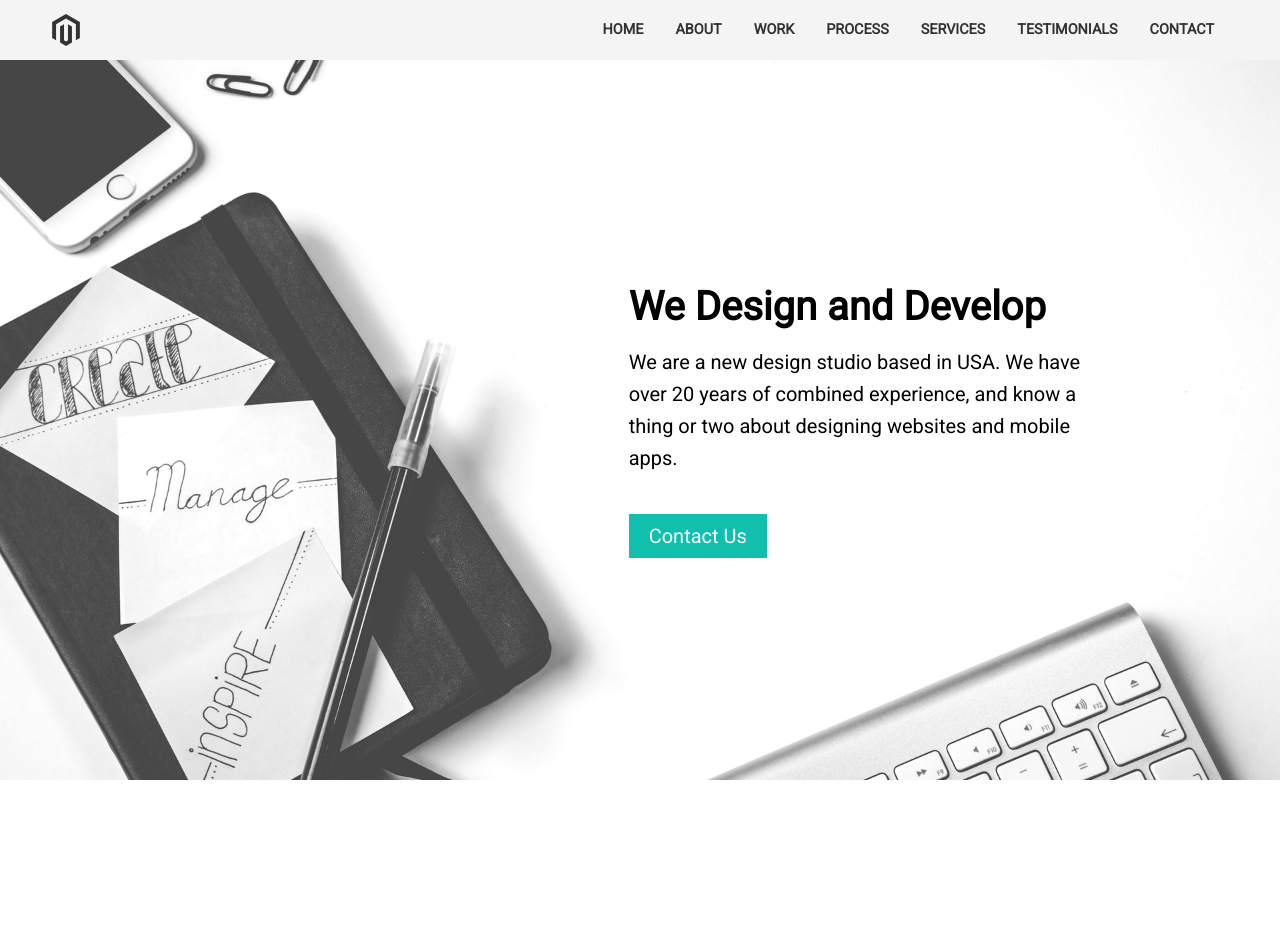
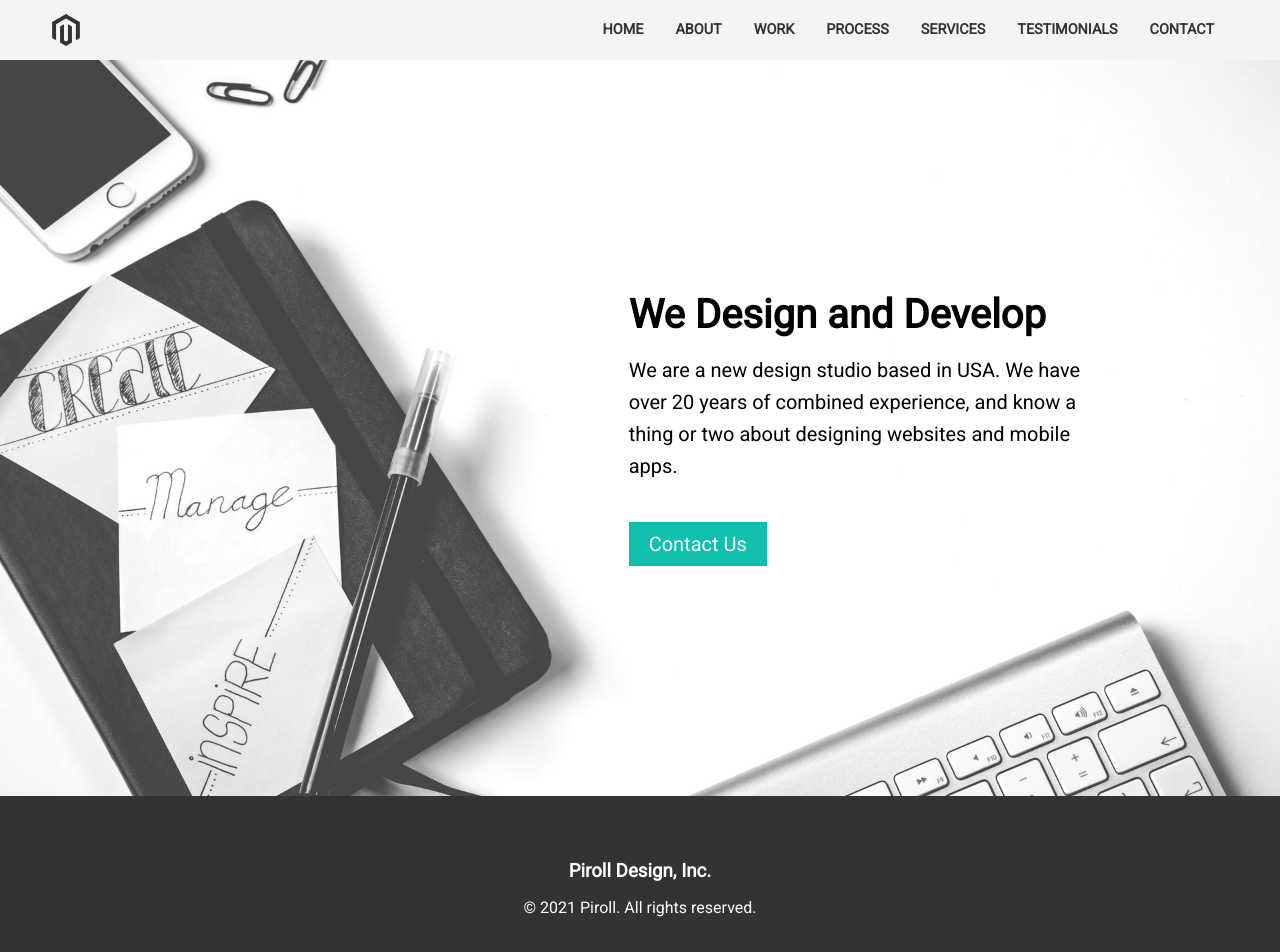
Before and after one commit to hamzahmd/react-spa-codeurz, a React (Create React App) app: page / in a window 1280 px wide. Shown: the top 952 px of the page. Before the commit the page ends 800 px from the top, so only its background shows below. Built offline with nearby package versions, Linux system fonts and the light colour scheme; the HTML template or start-up script is replaced by a standard one.

Commit message:
Contact form

```diff
--- a/src/App.js
+++ b/src/App.js
@@ -1,6 +1,6 @@
 import GlobalStyle from './globalStyles';
 import { BrowserRouter as Router, Switch, Route } from 'react-router-dom';
-import { Header, Home, About } from './components';
+import { Header, Home, About, Footer, Contact } from './components';
 
 function App() {
   return (
@@ -10,7 +10,9 @@ function App() {
       <Switch>
         <Route path='/' exact component={Home} />
         <Route path='/about' component={About} />
+        <Route path='/contact' component={Contact} />
       </Switch>
+      <Footer />
     </Router>
   );
 }
--- a/src/components/Home/Home.js
+++ b/src/components/Home/Home.js
@@ -1,6 +1,7 @@
 import React from 'react';
 import { Cover, Div1, Div2 } from './HomeStyles';
 import { Button, H1, Para } from '../../globalStyles';
+import { Link } from 'react-router-dom';
 const Home = () => {
   return (
     <Cover>
@@ -12,7 +13,9 @@ const Home = () => {
           combined experience, and know a thing or two about designing websites
           and mobile apps.
         </Para>
-        <Button>Contact Us</Button>
+        <Link to='/contact'>
+          <Button type='button'>Contact Us</Button>
+        </Link>
       </Div2>
     </Cover>
   );
--- a/src/components/Home/HomeStyles.js
+++ b/src/components/Home/HomeStyles.js
@@ -2,7 +2,7 @@ import styled from 'styled-components';
 
 export const Cover = styled.div`
   background: url('/img/cover-about.jpg') no-repeat center center/cover;
-  height: 90vh;
+  height: 92vh;
   display: flex;
   align-items: center;
   justify-content: center;
--- /dev/null
+++ b/src/components/contact/Contact.js
@@ -0,0 +1,31 @@
+import React, { useState } from 'react';
+import { Button, H3 } from '../../globalStyles';
+import { Section } from './ContactStyles';
+
+const Contact = () => {
+  const [name, setName] = useState('');
+  const [email, setEmail] = useState('');
+  const [title, setTitle] = useState('');
+  const [message, setMessage] = useState('');
+  const submitHandler = () => {
+    setName('');
+    setEmail('');
+    setTitle('');
+    setMessage('');
+  };
+  return (
+    <Section>
+      <h2>Need a Project?</h2>
+      <p style={{ padding: '2rem 1rem' }}>
+        Let us know what about your work, Lorem ipsum, dolor sit amet
+        consectetur adipisicing elit. Asperiores, consectetur?
+      </p>
+      <form onSubmit={submitHandler}>
+        <FormField></FormField>
+        <Button type='submit'>Send Message</Button>
+      </form>
+    </Section>
+  );
+};
+
+export default Contact;
--- /dev/null
+++ b/src/components/contact/ContactStyles.js
@@ -0,0 +1,14 @@
+import styled from 'styled-components';
+
+export const Section = styled.div`
+  background: #f4f4f4;
+  height: 90vh;
+  display: flex;
+  flex-direction: column;
+  justify-content: center;
+  align-items: center;
+`;
+
+export const FormFieild = styled.div`
+  width: 50%;
+`;
--- /dev/null
+++ b/src/components/footer/Footer.js
@@ -0,0 +1,26 @@
+import React from 'react';
+import styled from 'styled-components';
+
+const Bottom = styled.div`
+  background: #333;
+  color: #fff;
+  height: 25vh;
+  width: 100%;
+  display: flex;
+  flex-direction: column;
+  justify-content: center;
+  align-items: center;
+`;
+
+const Footer = () => {
+  return (
+    <Bottom>
+      <h3>Piroll Design, Inc.</h3>
+      <p style={{ padding: '1rem 0' }}>
+        &copy; {new Date().getFullYear()} Piroll. All rights reserved.
+      </p>
+    </Bottom>
+  );
+};
+
+export default Footer;
--- a/src/components/index.js
+++ b/src/components/index.js
@@ -1,3 +1,5 @@
 export { default as Header } from './header/Header';
 export { default as Home } from './Home/Home';
 export { default as About } from './about/About';
+export { default as Footer } from './footer/Footer';
+export { default as Contact } from './contact/Contact';
```
